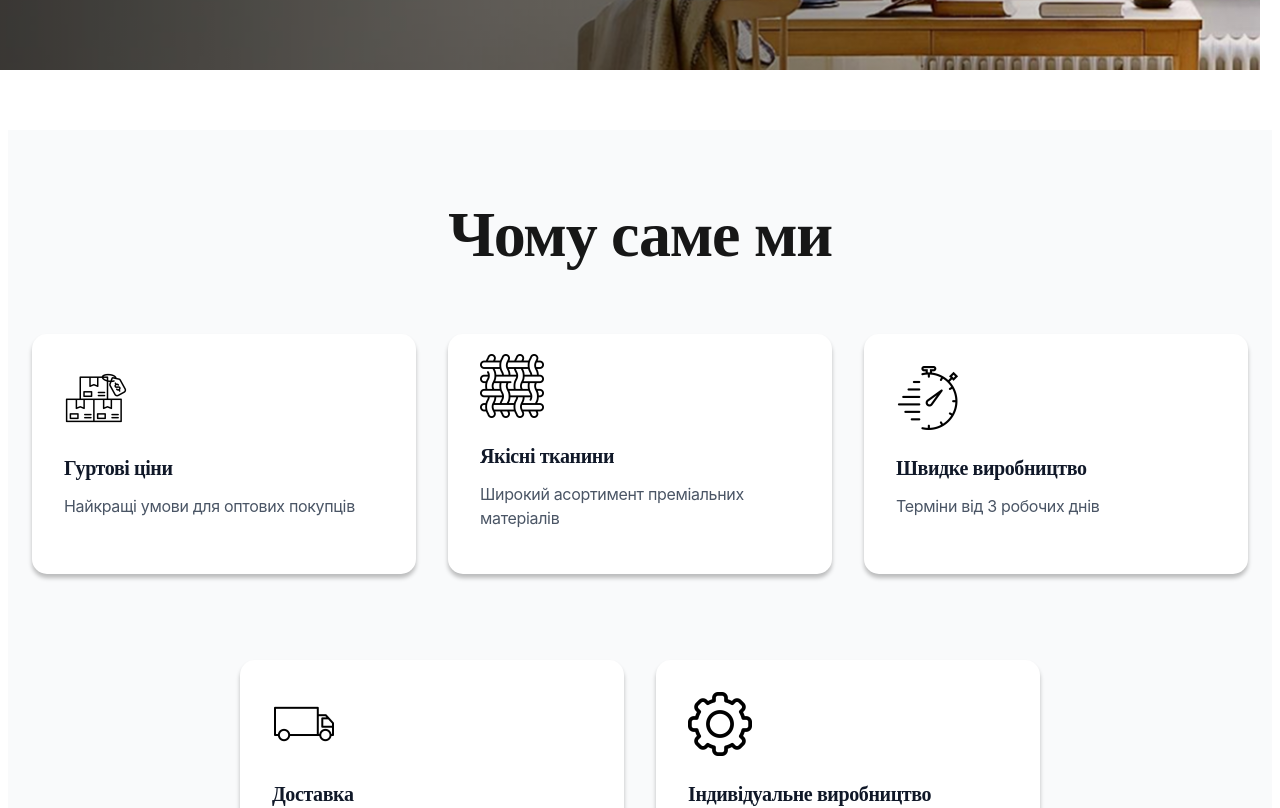
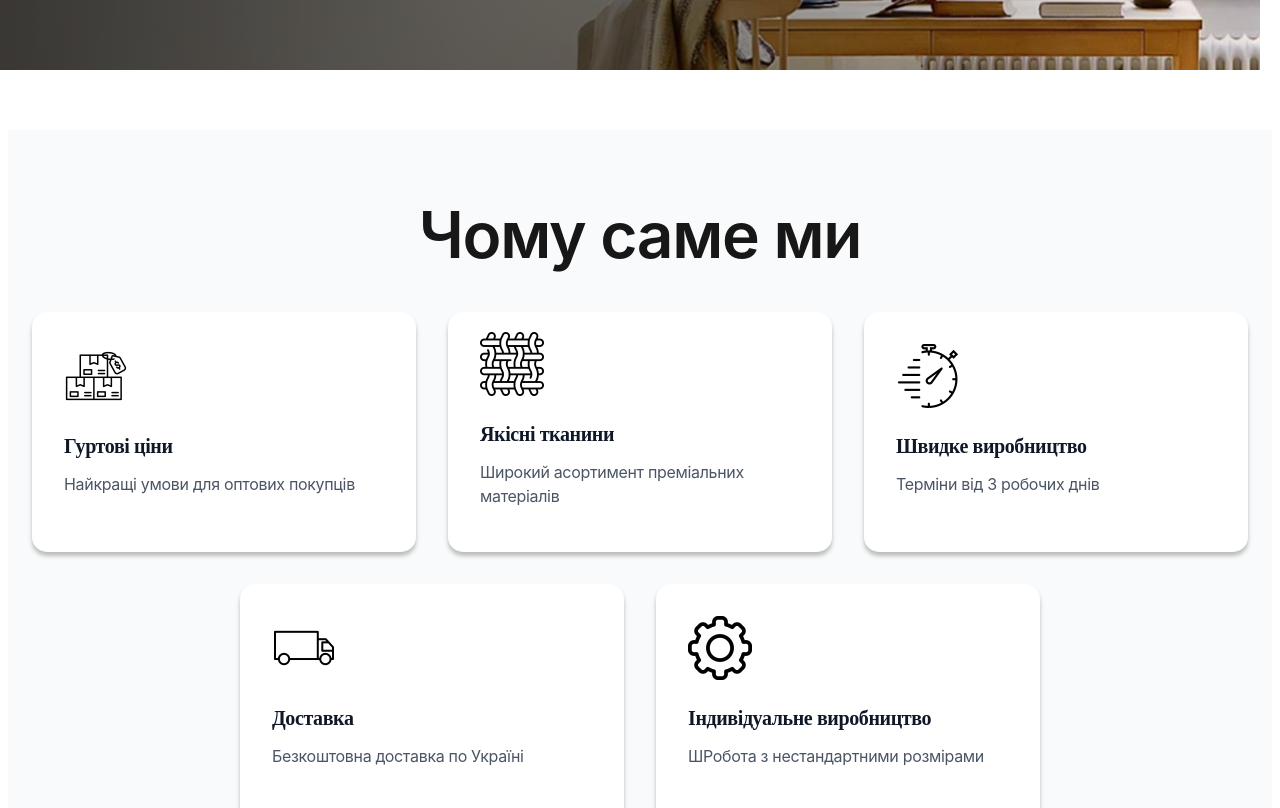
Before and after one commit to Davzp1980/inhort, a Vue app: page / in a window 1280 px wide. Shown: the part 880-1688 px from the top of the page. Built offline with nearby package versions, Linux system fonts and the light colour scheme.

Commit message:
desktop done

```diff
--- a/src/components/FaqS.vue
+++ /dev/null
@@ -1,64 +0,0 @@
-<script setup></script>
-<template>
-  <div class="container" id="faqs">
-    <h2 class="h-2">Найпоширеніші <span class="span">питання</span></h2>
-
-    <div class="faqs-container">
-      <div class="faq">віпалфоа фвало фдвао фва фвда фвапівап</div>
-      <div class="faq">віпалфоа фвало фдвао фва фвда фвапівап</div>
-      <div class="faq">віпалфоа фвало фдвао фва фвда фвапівап</div>
-      <div class="faq">віпалфоа фвало фдвао фва фвда фвапівап</div>
-      <div class="faq">віпалфоа фвало фдвао фва фвда фвапівап</div>
-      <div class="faq">віпалфоа фвало фдвао фва фвда фвапівап</div>
-    </div>
-  </div>
-</template>
-
-<style scoped>
-.container {
-  display: flex;
-  flex-direction: column;
-  align-items: center;
-  padding: 46px 0 94px 0;
-}
-
-.h-2,
-.span {
-  font-family: var(--font-family), sans-serif;
-  font-weight: 700;
-  font-size: 30px;
-  color: #333;
-  margin-bottom: 42px;
-}
-
-.span {
-  color: #b00;
-}
-
-.faqs-container {
-  display: flex;
-  flex-direction: column;
-  gap: 26px;
-  padding: 77px 95px 47px 95px;
-  border-radius: 20px;
-  width: 1249px;
-  backdrop-filter: blur(70px);
-  box-shadow: 0 4px 4px 0 rgba(0, 0, 0, 0.25);
-  background: linear-gradient(
-    270deg,
-    rgba(187, 0, 0, 0.4) 33.17%,
-    rgba(0, 0, 0, 0.4) 100%
-  );
-}
-
-.faq {
-  border-bottom: 1px solid #fff;
-  padding-bottom: 28px;
-
-  font-family: var(--font-family), sans-serif;
-  font-weight: 600;
-  font-size: 28px;
-  letter-spacing: 0.04em;
-  color: #fff;
-}
-</style>
--- a/src/components/Header.vue
+++ b/src/components/Header.vue
@@ -38,6 +38,11 @@ defineProps({
   justify-content: space-between;
   padding: 21px 113px;
 }
+
+.h-2 {
+
+}
+
 .logo {
   margin: 0;
   width: 132px;
--- a/src/components/JoinUs.vue
+++ b/src/components/JoinUs.vue
@@ -16,8 +16,8 @@ const email = ref('');
               <p class="email-title">Email</p>
               <p class="email-text">Ми завжди готові допомогти.</p>
               <a class="email" href="mailto:inhortopt@gmail.com"
-                >inhortopt@gmail.com</a
-              >
+                >inhortopt@gmail.com
+              </a>
             </div>
             <div>
               <img src="/phone-icon.svg" alt="phone" />
--- a/src/components/OurSystems.vue
+++ b/src/components/OurSystems.vue
@@ -13,7 +13,7 @@ import { ourSystems } from '/src/data/productList.js';
           class="ourSystems-wrapper"
         >
           <div class="item-container">
-            <img :src="product.img" alt="product.title" />
+            <img class="img" :src="product.img" alt="product.title" />
             <div class="description-div">
               <h2 class="item-title">{{ product.title }}</h2>
               <p class="item-description">{{ product.desc }}</p>
@@ -89,6 +89,10 @@ import { ourSystems } from '/src/data/productList.js';
   letter-spacing: -0.02em;
   text-align: center;
   color: #171717;
-  margin-bottom: 64px;
+}
+.img {
+  width: 540px;
+  height: 540px;
+  object-fit: cover;
 }
 </style>
--- a/src/components/ReviewItem.vue
+++ b/src/components/ReviewItem.vue
@@ -16,6 +16,7 @@ defineProps({
 
 <style scoped>
 .review-container {
+  box-sizing: border-box;
   border-radius: 15px;
   padding: 24px;
   width: 384px;
--- a/src/components/WhoWeWorkFor.vue
+++ b/src/components/WhoWeWorkFor.vue
@@ -37,7 +37,6 @@ import { whoWeWorkFor } from '/src/data/productList.js';
   letter-spacing: -0.02em;
   text-align: center;
   color: #171717;
-  margin-bottom: 24px;
 }
 
 .desc {
--- a/src/components/WhyWe.vue
+++ b/src/components/WhyWe.vue
@@ -44,20 +44,20 @@
   flex-direction: column;
   align-items: center;
   padding: 60px 112px;
-  gap: 54px;
 
   background: #f9fafb;
   margin-bottom: 60px;
 }
 
 .h-2 {
-  font-family: var(--font-family) sans-serif;
+  font-family: var(--font-family), sans-serif;
   font-weight: 600;
   font-size: 64px;
   line-height: 140%;
   letter-spacing: -0.02em;
   text-align: center;
   color: #171717;
+  margin-bottom: 32px;
 }
 
 .why-we-container1 {
@@ -78,7 +78,6 @@
   flex-direction: column;
   align-items: start;
   justify-content: center;
-
   border-radius: 15px;
   width: 384px;
   height: 240px;
```
